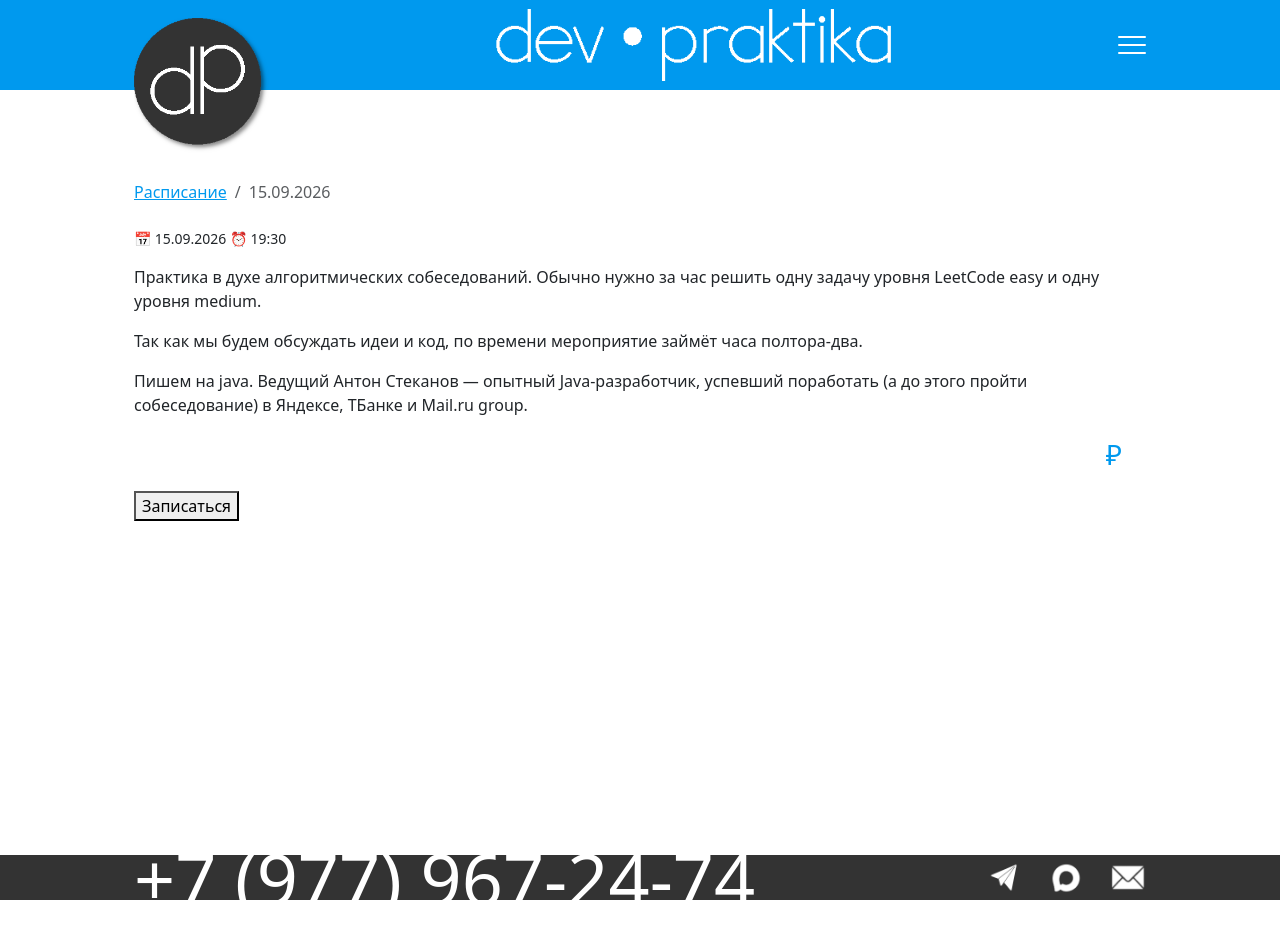
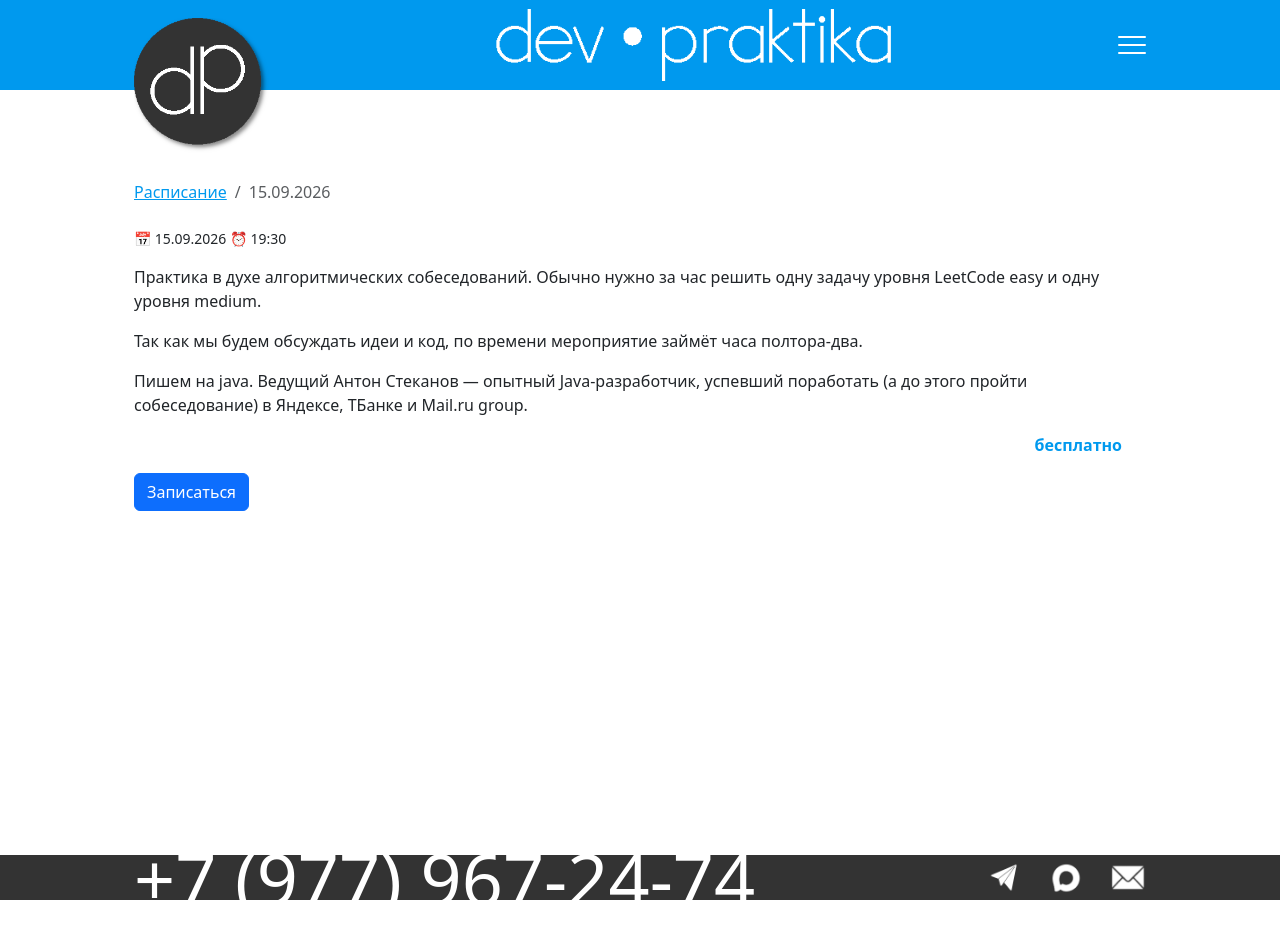
Before and after one commit to devpraktika-ru/devpraktika-ru.github.io, a Jekyll site: the page built from _posts/2026-09-15-live-coding.md, in a window 1280 px wide. Built offline with Jekyll 4.4.1, drawn with Linux system fonts in a browser that asks for light colours.

Commit message:
Исправил ошибки

```diff
--- a/_layouts/event.html
+++ b/_layouts/event.html
@@ -25,13 +25,13 @@ layout: default
     <p class="small">📅 {{ page.date | date: "%d.%m.%Y" }} ⏰ {{ page.date | date: "%H:%M" }}</p>
     {{ page.content | markdownify }}
     {% if page.date < site.time %}
-      <p class="fs-3 text-end">Оценка: {% if page.mark %}{{ page.mark }}{% else %}?{% endif %}</p>
+      <p class="fw-bold text-end">Оценка: {% if page.mark %}{{ page.mark }}{% else %}?{% endif %}</p>
     {% else %}
-      <p class="fs-3 text-end price">
-        {% if event.price == 0 %}
+      <p class="fw-bold text-end price">
+        {% if page.price == 0 %}
           бесплатно
         {% else %}
-          {{ event.price }}₽
+          {{ page.price }}₽
         {% endif %}
       </p>
       {% if page.registration %}
@@ -39,7 +39,7 @@ layout: default
           <input type="hidden" id="utm_source" name="utm_source" value="devpraktka.ru">
           <input type="hidden" id="utm_medium" name="utm_medium" value="organic">
           <input type="hidden" id="utm_campaign" name="utm_campaign" value="{{ page.slug }}">
-          <button type="submit">Записаться</button>
+          <button class="btn btn-primary" type="submit">Записаться</button>
         </form>
       {% endif %}
     {% endif %}
```
Also changed, not shown: schedule/index.md (+1 -1 lines).
